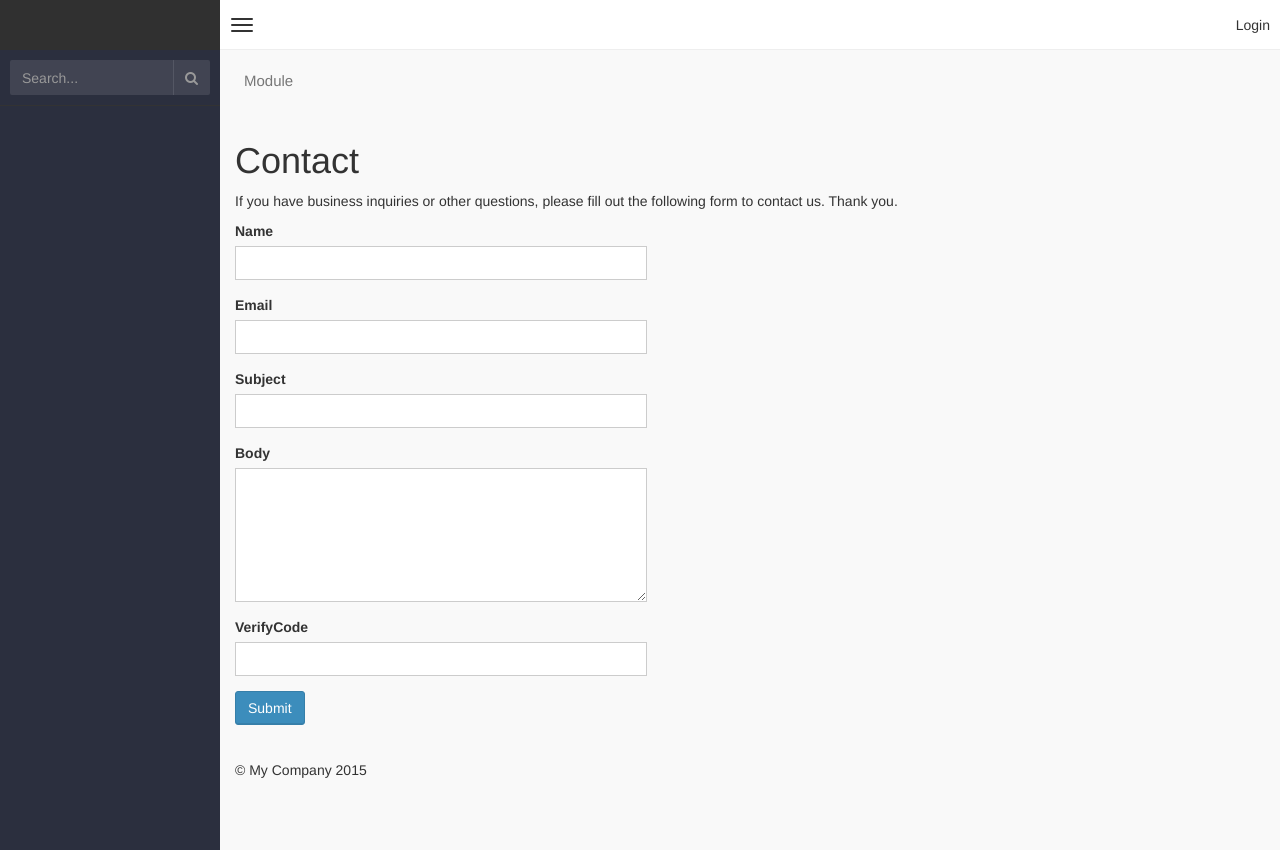
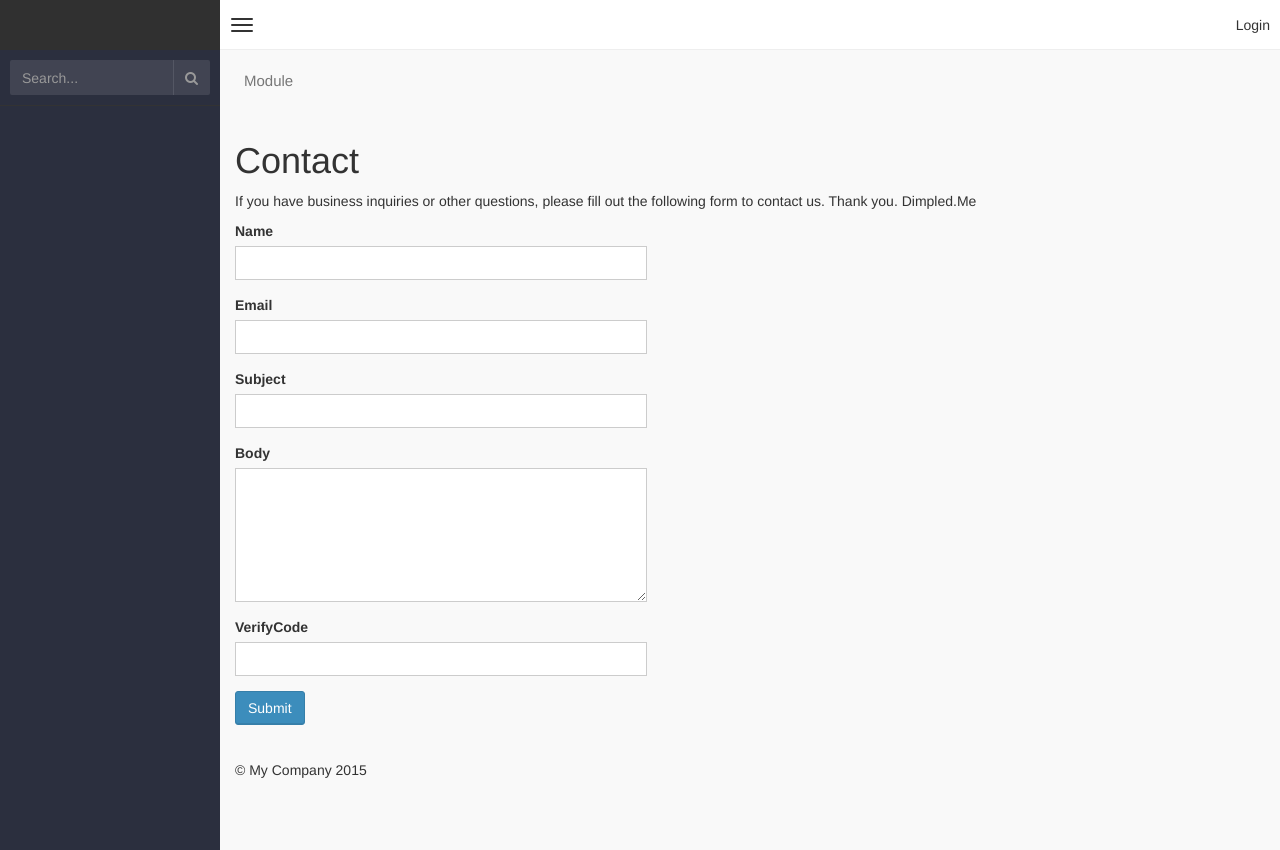
Before and after one commit to dimpled/dimlab, a Yii app: template views/site/contact.php in a window 1280 px wide. Run offline with PHP 8.4 and a stand-in for Yii, Linux system fonts and the light colour scheme; the template is opened without the code that fills it, so the values that code supplies are empty; form fields are guessed from the names that the template uses; some libraries are stand-ins or nearby versions.

Commit message:
เพิ่ม Dimpled.Me ในหน้า Contact

```diff
--- a/views/site/contact.php
+++ b/views/site/contact.php
@@ -34,6 +34,7 @@ $this->params['breadcrumbs'][] = $this->title;
 
     <p>
         If you have business inquiries or other questions, please fill out the following form to contact us. Thank you.
+        Dimpled.Me
     </p>
 
     <div class="row">
```
